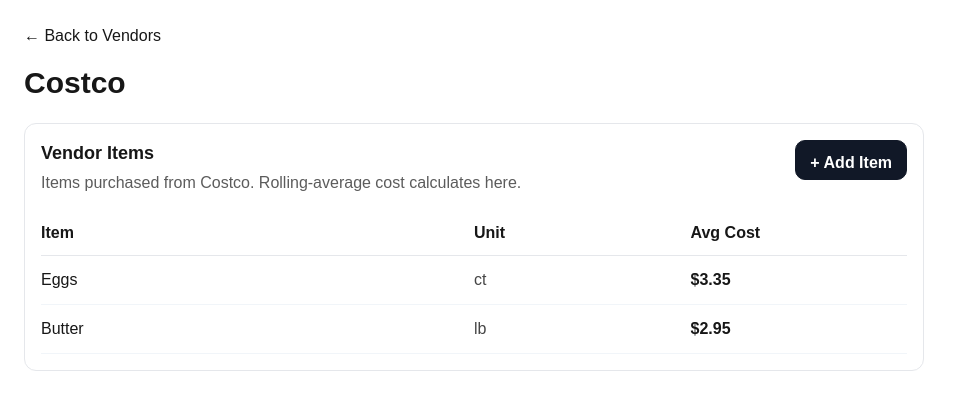
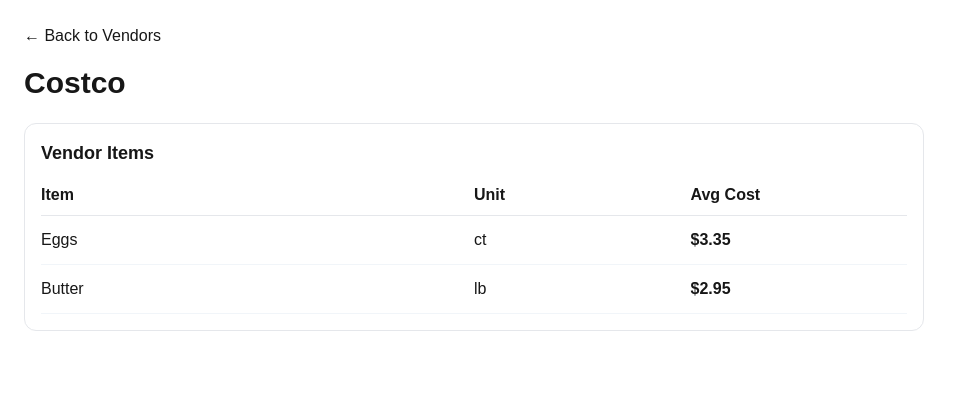
Before and after one commit to pilot1959/caterpilot-inventory, a Next.js app: page /vendors/costco in a window 1280 px wide. Shown: the top 410 px of the page, without its empty margins (0-963 px from the left). Built offline with nearby package versions, Linux system fonts and the light colour scheme.

Commit message:
Update page.tsx

```diff
--- a/app/vendors/[id]/page.tsx
+++ b/app/vendors/[id]/page.tsx
@@ -6,7 +6,7 @@ export default function VendorDetailPage({
 }: {
   params: { id: string };
 }) {
-  const vendorId = decodeURIComponent(params.id || "");
+  const vendorId = decodeURIComponent(params.id);
   const vendor = seedVendors.find((v) => v.id === vendorId);
 
   if (!vendor) {
@@ -14,7 +14,9 @@ export default function VendorDetailPage({
       <div style={{ padding: 24 }}>
         <Link href="/vendors">← Back to Vendors</Link>
         <h1 style={{ marginTop: 16 }}>Vendor Not Found</h1>
-        <p style={{ marginTop: 8 }}>No vendor exists with id: {vendorId}</p>
+        <p style={{ marginTop: 8 }}>
+          No vendor exists with id: {vendorId}
+        </p>
       </div>
     );
   }
@@ -36,39 +38,18 @@ export default function VendorDetailPage({
           maxWidth: 900,
         }}
       >
-        <div style={{ display: "flex", justifyContent: "space-between" }}>
-          <div>
-            <div style={{ fontSize: 18, fontWeight: 800 }}>Vendor Items</div>
-            <div style={{ marginTop: 4, opacity: 0.7 }}>
-              Items purchased from {vendor.name}. Rolling-average cost calculates here.
-            </div>
+        <div style={{ fontSize: 18, fontWeight: 800 }}>
+          Vendor Items
         </div>
 
-          <button
-            style={{
-              padding: "10px 14px",
-              borderRadius: 10,
-              border: "1px solid #111827",
-              background: "#111827",
-              color: "white",
-              fontWeight: 700,
-              cursor: "pointer",
-              height: 40,
-            }}
-            onClick={() => alert("Next: add item modal")}
-          >
-            + Add Item
-          </button>
-        </div>
-
-        <div style={{ marginTop: 16 }}>
         <div
           style={{
             display: "grid",
             gridTemplateColumns: "2fr 1fr 1fr",
             fontWeight: 800,
-              padding: "10px 0",
+            marginTop: 16,
             borderBottom: "1px solid #e5e7eb",
+            paddingBottom: 8,
           }}
         >
           <div>Item</div>
@@ -87,7 +68,7 @@ export default function VendorDetailPage({
             }}
           >
             <div>{item.name}</div>
-              <div style={{ opacity: 0.8 }}>{item.unit}</div>
+            <div>{item.unit}</div>
             <div style={{ fontWeight: 700 }}>
               {money(rollingAverage(item.costHistory))}
             </div>
@@ -95,6 +76,5 @@ export default function VendorDetailPage({
         ))}
       </div>
     </div>
-    </div>
   );
 }
```
Lines whose indentation alone changed are shown as unchanged.
